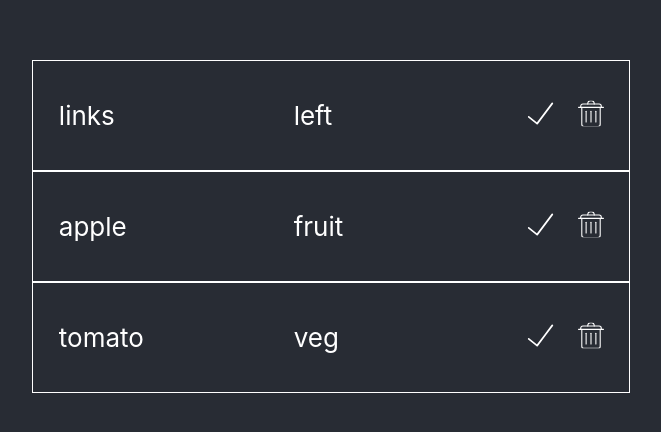
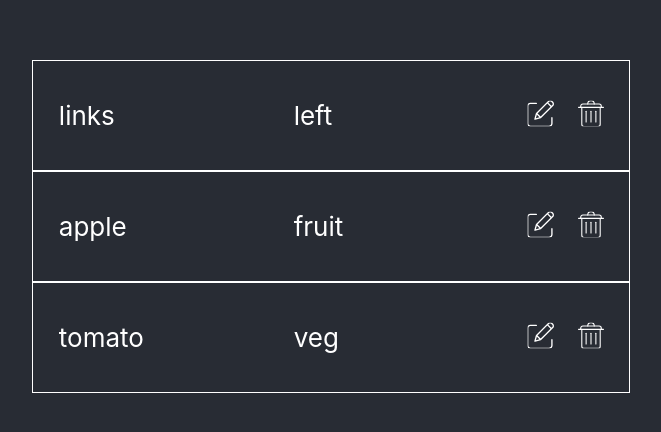
Before and after one commit to oksmelnik/memo, a React (Create React App) app: page / in a window 1280 px wide. Shown: the part 174-606 px from the top of the page, without its empty margins (309-970 px from the left). Built offline with nearby package versions, Linux system fonts and the light colour scheme.

Commit message:
upd file structure

```diff
--- a/src/App.js
+++ b/src/App.js
@@ -1,6 +1,6 @@
 import React, { Component } from 'react';
 import './App.css';
-import Pair from './components/Pair/Pair'
+import Pair from './components/Pair'
 import list from './list.js'
 
 class App extends Component {
--- a/src/components/Pair/GapContainer.js
+++ b/src/components/GapContainer.js
@@ -1,6 +1,6 @@
 import React from 'react'
 import Gap from './Gap'
-import { StyledGapsContainer } from './styles.js'
+import { StyledGapsContainer } from './../styles.js'
 
 function GapContainer(props) {
     const leftColumn =  props.order === 'left'
--- a/src/components/Pair/Pair.js
+++ b/src/components/Pair.js
@@ -1,11 +1,11 @@
 import React, { useState } from 'react';
 import Word from './Word'
 import PairButton from './PairButton'
-import { StyledPair } from './styles.js'
+import { StyledPair } from './../styles.js'
 
-import deleteIcon from '../../icons/delete.svg'
-import checkmarkIcon from '../../icons/checkmark.svg'
-import editIcon from '../../icons/edit.svg'
+import deleteIcon from '../icons/delete.svg'
+import checkmarkIcon from '../icons/checkmark.svg'
+import editIcon from '../icons/edit.svg'
 
 
 const Pair = (props) => {
@@ -14,6 +14,7 @@ const Pair = (props) => {
 
   const toggleEdit = () => {
       setEdit(!edit)
+      console.log(edit)
   }
 
   const onDelete = () => {
@@ -61,8 +62,8 @@ const Pair = (props) => {
 
           <PairButton
             callback={toggleEdit}
-            icon={props.edit ? editIcon : checkmarkIcon}
-            alt={props.edit ? 'edit' : 'checkmark'}
+            icon={edit ? checkmarkIcon : editIcon}
+            alt={edit ? 'checkmark' : 'edit'}
           />
 
          </div>
--- a/src/components/Pair/PairButton.js
+++ b/src/components/PairButton.js
@@ -1,5 +1,5 @@
 import React from 'react'
-import { StyledButton } from './styles.js'
+import { StyledButton } from './../styles.js'
 
 function PairButton(props) {
 
--- a/src/components/Pair/Word.js
+++ b/src/components/Word.js
@@ -1,7 +1,7 @@
 import React from 'react'
 import { TextareaAutosize } from '@material-ui/core';
 import GapContainer from './GapContainer'
-import { StyledWord } from './styles.js'
+import { StyledWord } from './../styles.js'
 
 function Word(props) {
 
```
Also changed, not shown: src/components/Gap.js (renamed from src/components/Pair/Gap.js), src/styles.js (renamed from src/components/Pair/styles.js).
